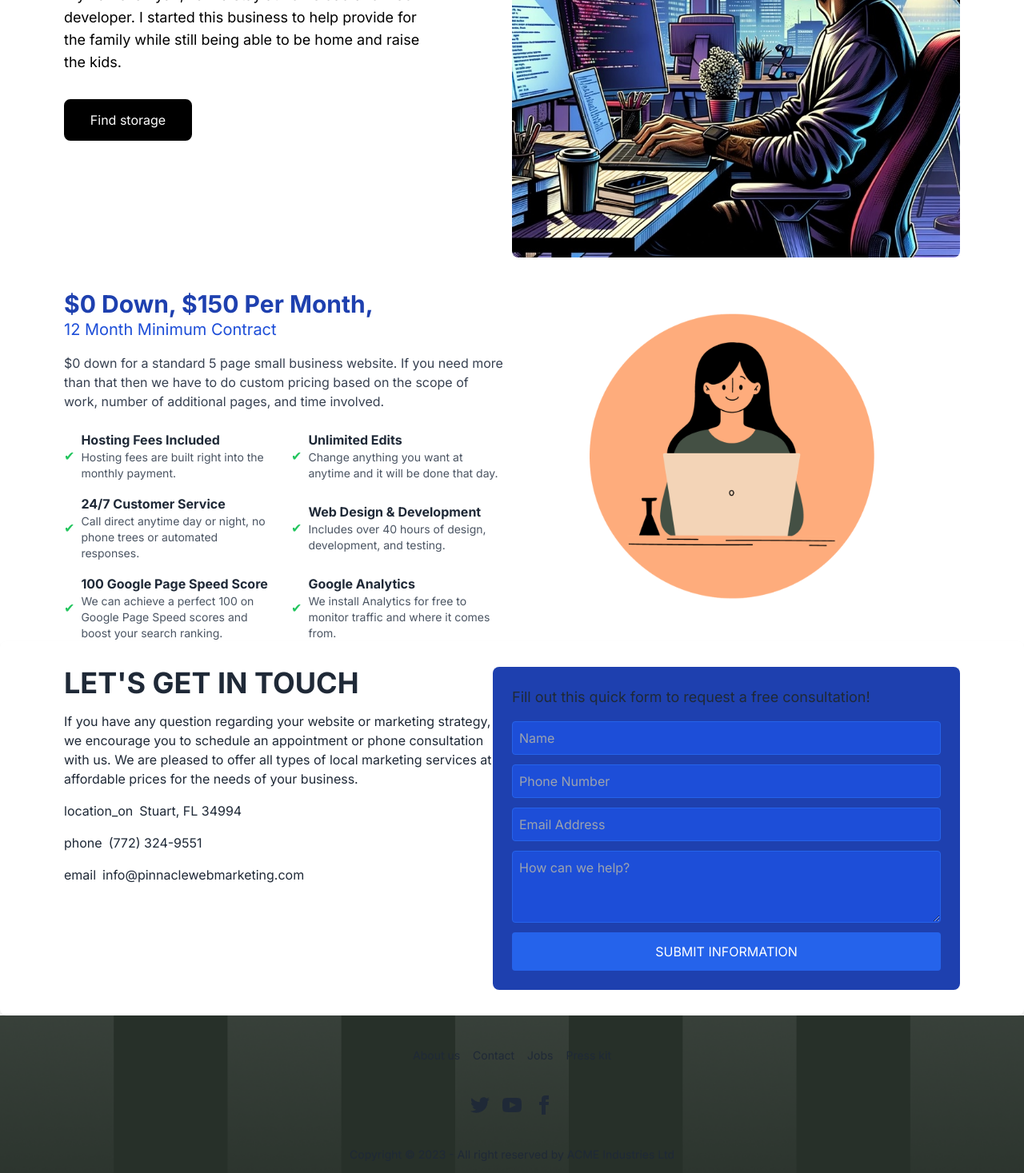
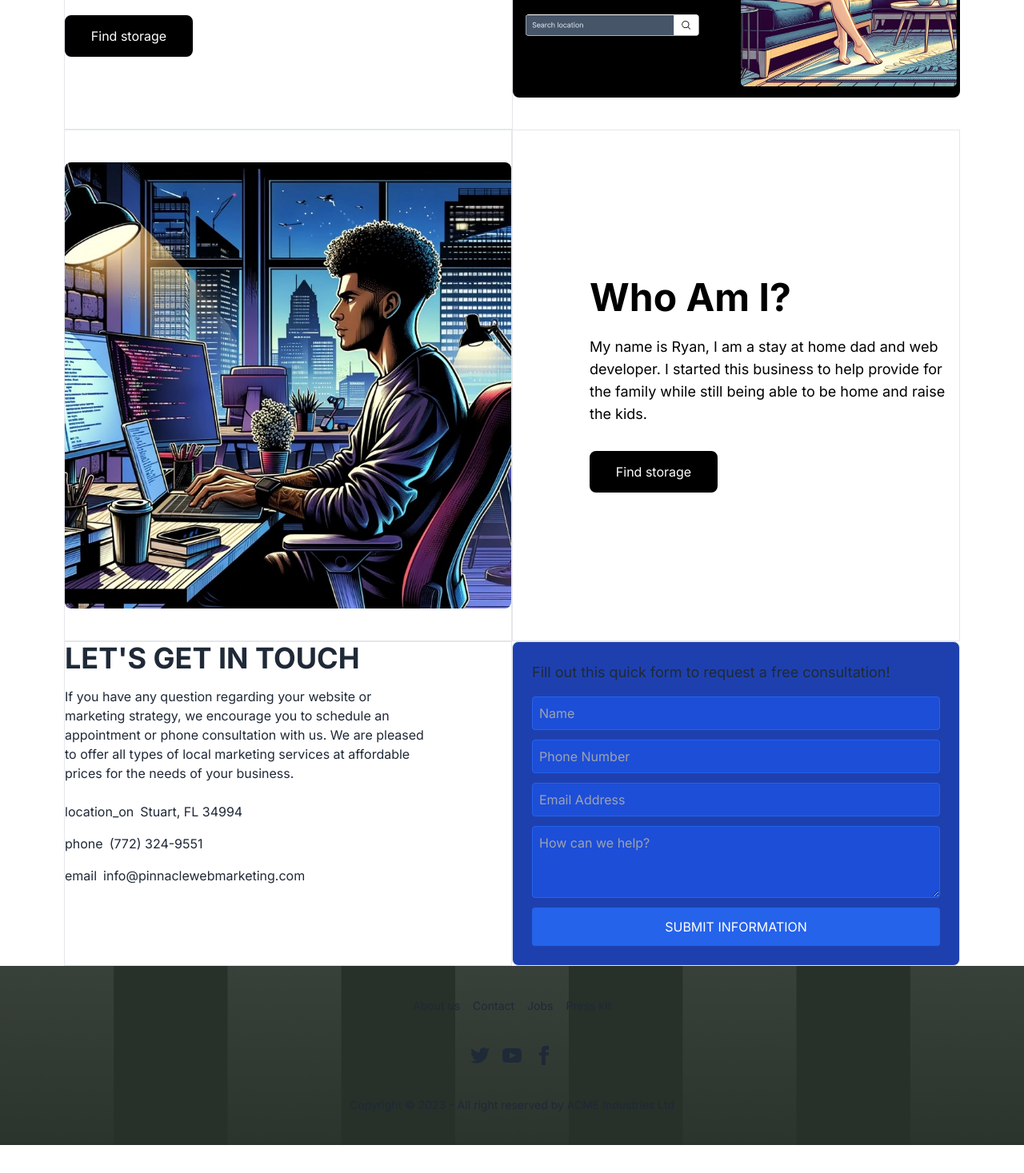
Before and after one commit to jordanwhiguera/web-dev, a Next.js app: page / in a window 1280 px wide. Shown: the part 1935-3402 px from the top of the page at 80% size. After the commit the page ends 3367 px from the top, so only its background shows below. Built offline with nearby package versions, Linux system fonts and the light colour scheme.

Commit message:
fixed padding so that sections are equal width

```diff
--- a/app/components/ContactSection.tsx
+++ b/app/components/ContactSection.tsx
@@ -5,9 +5,10 @@ import Container from "./Container";
 const ContactSection: React.FC = () => {
   const formEndpoint = "https://formspree.io/f/xrgngrwd";
   return (
-    <Container className="bg-white p-8 rounded-lg shadow-md">
+    <Container>
       <div className="flex flex-col md:flex-row justify-between space-y-8 md:space-y-0">
-        <div className="flex-1 space-y-4">
+        <div className="flex-1 space-y-4 border">
+          <div className="pr-24">
             <h2 className="text-4xl font-bold mb-4">LET'S GET IN TOUCH</h2>
             <p className="mb-6">
               If you have any question regarding your website or marketing
@@ -32,8 +33,11 @@ const ContactSection: React.FC = () => {
               </div>
             </div>
           </div>
-        <div className="flex-1 bg-blue-800 p-6 rounded-lg">
+        </div>
+
+        <div className="flex-1 bg-blue-800  rounded-lg border">
           {/* Form content */}
+          <div className="p-6">
             <h3 className="text-lg mb-4">
               Fill out this quick form to request a free consultation!
             </h3>
@@ -80,6 +84,7 @@ const ContactSection: React.FC = () => {
             </form>
           </div>
         </div>
+      </div>
     </Container>
   );
 };
--- a/app/components/HeroTwo.tsx
+++ b/app/components/HeroTwo.tsx
@@ -43,7 +43,7 @@ const HeroTwo: React.FC<HeroProps> = ({
       >
         {/* Conditionally render image first if reOrder is true */}
         {reOrder && image && (
-          <div className="flex-1 py-10  flex items-center">
+          <div className="flex-1 py-10  flex items-center border">
             <div className=" w-full">
               <img
                 src={image}
@@ -55,7 +55,7 @@ const HeroTwo: React.FC<HeroProps> = ({
         )}
 
         {/* Text Content */}
-        <div className="flex-1 py-12   flex flex-col justify-center">
+        <div className="flex-1 py-12   flex flex-col justify-center border">
           <div className={`${padRight ? "lg:pr-24" : "lg:pl-24"}`}>
             <h1
               className={`text-5xl font-bold mb-6 ${
--- a/app/page.tsx
+++ b/app/page.tsx
@@ -14,6 +14,7 @@ export default function Home() {
       <Hero />
 
       <Card />
+      <PricingSection />
       <HeroTwo
         title="Our Portfolio"
         subtitle=" Stowbase is an online marketplace that connects people looking to store their belongings with people with unused space."
@@ -25,10 +26,11 @@ export default function Home() {
         title="Who Am I?"
         subtitle="My name is Ryan, I am a stay at home dad and web developer. I started this business to help provide for the family while still being able to be home and raise the kids."
         image="/images/web-dev.png"
+        reverse
+        reOrder
         button
-        padRight
       />
-      <PricingSection />
+
       <ContactSection />
       <Footer />
     </>
```
Lines whose indentation alone changed are shown as unchanged.
